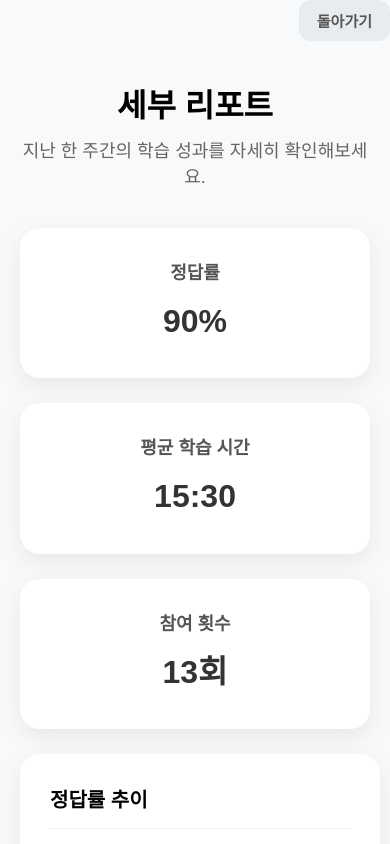
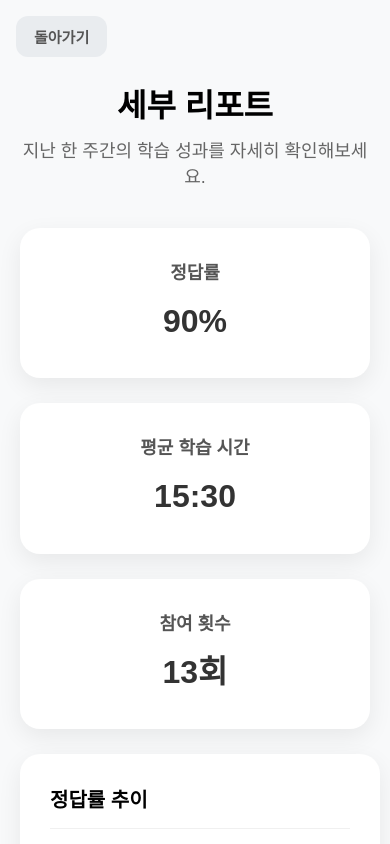
Before and after one commit to baejungjin/E-do_Education, a plain HTML site: page public/report_detail.html in a window 390 px wide. Shown: the top 844 px of the page. Drawn offline with nearby package versions, Linux system fonts and the light colour scheme; a web font is replaced by a local one.

Commit message:
커서야 제발

```diff
--- a/public/src/css/report_detail.css
+++ b/public/src/css/report_detail.css
@@ -71,8 +71,8 @@ body {
 .secondary-btn { background-color: #C8E6C9; color: #2E7D32; }
 .secondary-btn:hover { background-color: #A5D6A7; }
 
-/* 돌아가기 버튼 */
-.back-button { position: absolute; top: 0; right: 0; padding: 10px 18px; background-color: #E9ECEF; color: #555; text-decoration: none; font-weight: 700; border-radius: 12px; font-size: 15px; transition: all 0.2s ease; }
+/* 돌아가기 버튼 - 화면 좌상단 고정으로 헤더와 겹침 방지 */
+.back-button { position: fixed; top: 20px; left: 20px; padding: 10px 18px; background-color: #E9ECEF; color: #555; text-decoration: none; font-weight: 700; border-radius: 12px; font-size: 15px; transition: all 0.2s ease; z-index: 1000; }
 .back-button:hover { background-color: #DEE2E6; }
 
 /* 반응형 */
@@ -81,5 +81,6 @@ body {
 }
 @media (max-width: 768px) {
     body { padding-top: 80px; }
+    .back-button { top: 16px; left: 16px; }
     .button-row { flex-direction: column; }
 }
```
